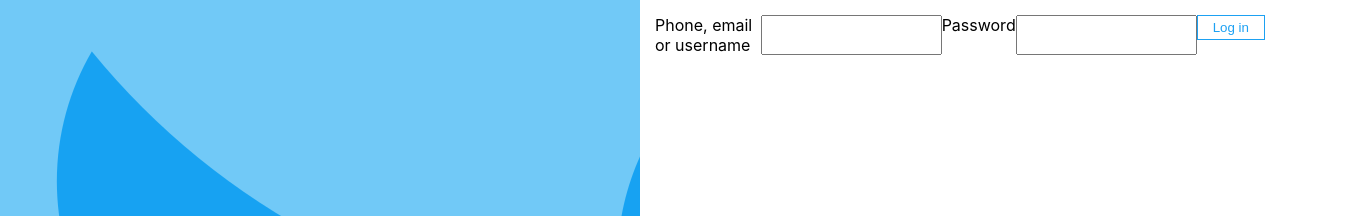
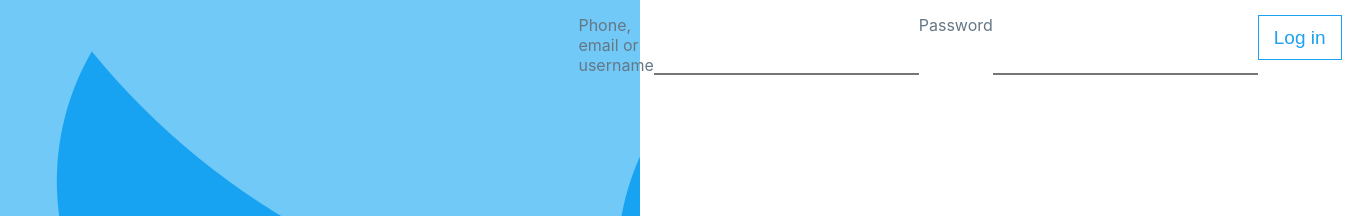
Before and after one commit to glenntippett/twitter-signup, a plain HTML site: page index.html in a window 1280 px wide. Shown: the top 216 px of the page, 1357 px wide, since content can reach past the window. Drawn offline with Linux system fonts and the light colour scheme.

Commit message:
style form input

```diff
--- a/index.html
+++ b/index.html
@@ -26,7 +26,7 @@
         <div class="halfPage" id="right">
             <div id="rightPageContainer">
                 <form class="loginForm">
-                    <label for="username">Phone, email or username</label>
+                    <label for="username">Phone, email or username</label><br>
                     <input type="text" id="username" name="username">
                     <label for="password">Password</label>
                     <input type="password" id="password" name="password">
--- a/style/components/login.css
+++ b/style/components/login.css
@@ -2,3 +2,19 @@
   display: flex;
   align-self: flex-start;
 }
+
+label {
+  color: #657786;
+
+}
+
+#username, #password {
+  border: none;
+  border-bottom: 2px solid rgb(118, 118, 118);
+}
+
+input {
+  color: rgb(20, 23, 26);
+  padding: 2px 10px 5px 10px;
+  font-size: 19px;
+}
```
